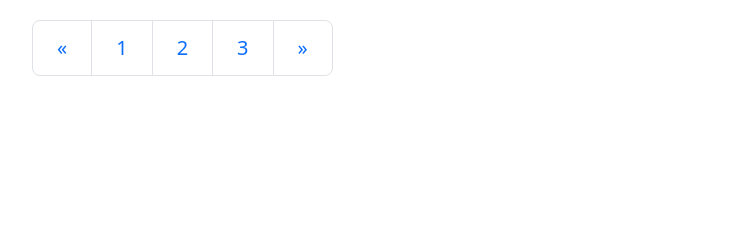
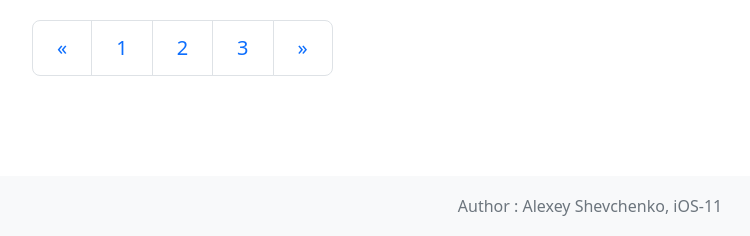
Before and after one commit to Alex777Russia/TP_WEB_2022, a Python web app: template ask/templates/index.html in a window 1280 px wide. Shown: the part 888-1124 px from the top of the page, without its empty margins (50-800 px from the left). Run offline with Jinja, Linux system fonts and the light colour scheme; the template is opened without the code that fills it, so the values that code supplies are empty; some libraries are stand-ins or nearby versions.

Commit message:
footer added

```diff
--- a/ask/templates/index.html
+++ b/ask/templates/index.html
@@ -166,6 +166,12 @@
     </div>
 </main>
 
+<footer class="page-footer bg-light footer">
+    <div class="footer-copyright text-center">
+        <span class="text-muted">Author : Alexey Shevchenko, iOS-11</span>
+    </div>
+</footer>
+
 <script src="https://code.jquery.com/jquery-3.4.1.slim.min.js"
         integrity="sha384-J6qa4849blE2+poT4WnyKhv5vZF5SrPo0iEjwBvKU7imGFAV0wwj1yYfoRSJoZ+n"
         crossorigin="anonymous"></script>
--- a/ask/templates/new_question.html
+++ b/ask/templates/new_question.html
@@ -123,6 +123,12 @@
     </div>
 </main>
 
+<footer class="page-footer bg-light footer">
+    <div class="footer-copyright text-center">
+        <span class="text-muted">Author : Alexey Shevchenko, iOS-11</span>
+    </div>
+</footer>
+
 <script src="https://code.jquery.com/jquery-3.4.1.slim.min.js"
         integrity="sha384-J6qa4849blE2+poT4WnyKhv5vZF5SrPo0iEjwBvKU7imGFAV0wwj1yYfoRSJoZ+n"
         crossorigin="anonymous"></script>
--- a/ask/templates/question.html
+++ b/ask/templates/question.html
@@ -154,6 +154,12 @@
     </div>
 </main>
 
+<footer class="page-footer bg-light footer">
+    <div class="footer-copyright text-center">
+        <span class="text-muted">Author : Alexey Shevchenko, iOS-11</span>
+    </div>
+</footer>
+
 <script src="https://code.jquery.com/jquery-3.4.1.slim.min.js"
         integrity="sha384-J6qa4849blE2+poT4WnyKhv5vZF5SrPo0iEjwBvKU7imGFAV0wwj1yYfoRSJoZ+n"
         crossorigin="anonymous"></script>
--- a/ask/templates/settings.html
+++ b/ask/templates/settings.html
@@ -138,6 +138,12 @@
     </div>
 </main>
 
+<footer class="page-footer bg-light footer">
+    <div class="footer-copyright text-center">
+        <span class="text-muted">Author : Alexey Shevchenko, iOS-11</span>
+    </div>
+</footer>
+
 <script src="https://code.jquery.com/jquery-3.4.1.slim.min.js"
         integrity="sha384-J6qa4849blE2+poT4WnyKhv5vZF5SrPo0iEjwBvKU7imGFAV0wwj1yYfoRSJoZ+n"
         crossorigin="anonymous"></script>
--- a/ask/templates/signin.html
+++ b/ask/templates/signin.html
@@ -133,6 +133,12 @@
     </div>
 </main>
 
+<footer class="page-footer bg-light footer">
+    <div class="footer-copyright text-center">
+        <span class="text-muted">Author : Alexey Shevchenko, iOS-11</span>
+    </div>
+</footer>
+
 <script src="https://code.jquery.com/jquery-3.4.1.slim.min.js"
         integrity="sha384-J6qa4849blE2+poT4WnyKhv5vZF5SrPo0iEjwBvKU7imGFAV0wwj1yYfoRSJoZ+n"
         crossorigin="anonymous"></script>
--- a/ask/templates/signup.html
+++ b/ask/templates/signup.html
@@ -168,6 +168,12 @@
     </div>
 </main>
 
+<footer class="page-footer bg-light footer">
+    <div class="footer-copyright text-center">
+        <span class="text-muted">Author : Alexey Shevchenko, iOS-11</span>
+    </div>
+</footer>
+
 <script src="https://code.jquery.com/jquery-3.4.1.slim.min.js"
         integrity="sha384-J6qa4849blE2+poT4WnyKhv5vZF5SrPo0iEjwBvKU7imGFAV0wwj1yYfoRSJoZ+n"
         crossorigin="anonymous"></script>
--- a/ask/templates/tag_question.html
+++ b/ask/templates/tag_question.html
@@ -172,6 +172,12 @@
     </div>
 </main>
 
+<footer class="page-footer bg-light footer">
+    <div class="footer-copyright text-center">
+        <span class="text-muted">Author : Alexey Shevchenko, iOS-11</span>
+    </div>
+</footer>
+
 <script src="https://code.jquery.com/jquery-3.4.1.slim.min.js"
         integrity="sha384-J6qa4849blE2+poT4WnyKhv5vZF5SrPo0iEjwBvKU7imGFAV0wwj1yYfoRSJoZ+n"
         crossorigin="anonymous"></script>
```
